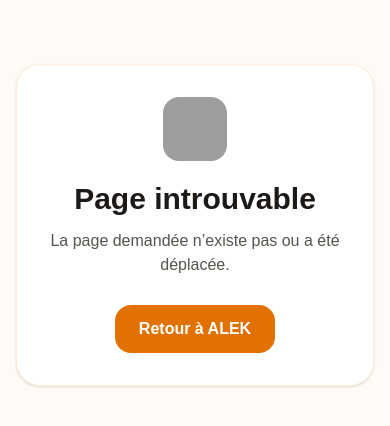
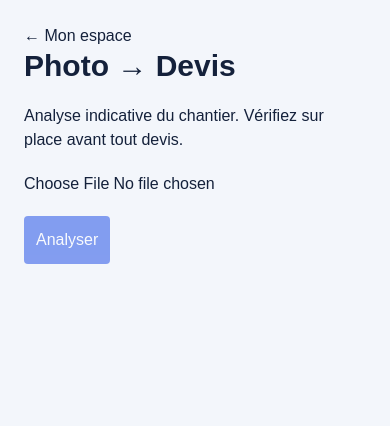
Before and after one commit to rostomiorjonikidze-dotcom/ALEK-app, a Next.js app: page /photo-devis in a window 390 px wide. Before the commit this address had no page. Shown: the top 426 px of the page. Built offline with nearby package versions, Linux system fonts and the light colour scheme; no server answers; grey boxes are pictures that could not be loaded.

Commit message:
feat: photo quote mobile upload and AI suggestions

```diff
--- /dev/null
+++ b/app/photo-devis/page.tsx
@@ -0,0 +1,9 @@
+"use client";
+import {useState} from "react";
+import Link from "next/link";
+import {supabase} from "../lib/supabase";
+export default function PhotoDevis(){
+ const [image,setImage]=useState("");const [result,setResult]=useState<any>(null);const [error,setError]=useState("");const [busy,setBusy]=useState(false);
+ async function submit(){setBusy(true);setError("");try{const {data:{session}}=await supabase.auth.getSession();if(!session)throw Error("Connexion requise");const r=await fetch("/api/photo-quote/analyze",{method:"POST",headers:{"Content-Type":"application/json",Authorization:"Bearer "+session.access_token},body:JSON.stringify({image})});const d=await r.json();if(!r.ok)throw Error(d.error);setResult(d);}catch(e){setError(e instanceof Error?e.message:"Erreur");}finally{setBusy(false);}}
+ return <main className="mx-auto max-w-3xl space-y-5 p-6"><Link href="/deshboard">← Mon espace</Link><h1 className="text-3xl font-bold">Photo → Devis</h1><p>Analyse indicative du chantier. Vérifiez sur place avant tout devis.</p><input type="file" accept="image/jpeg,image/png,image/webp" onChange={e=>{const f=e.target.files?.[0];if(!f)return;if(f.size>4000000){setError("Maximum 4 Mo");return;}const reader=new FileReader();reader.onload=()=>setImage(String(reader.result||""));reader.readAsDataURL(f);}}/>{image&&<img src={image} alt="Photo à analyser" className="max-h-56"/>}<button className="rounded bg-blue-700 p-3 text-white disabled:opacity-50" disabled={!image||busy} onClick={()=>void submit()}>{busy?"Analyse…":"Analyser"}</button>{error&&<p role="alert">{error}</p>}{result&&<section className="space-y-4"><h2 className="text-xl font-bold">{result.summary}</h2>{[["visible_issues","Constats visibles"],["suggested_tasks","Travaux possibles"],["suggested_materials","Matériaux possibles"],["questions","Points à vérifier"],["safety_notes","Précautions"]].map(([key,label])=><div key={key}><h3 className="font-bold">{label}</h3><ul className="list-disc pl-6">{(result[key]||[]).map((x:string,i:number)=><li key={i}>{x}</li>)}</ul></div>)}<p>{result.notice}</p></section>}</main>;
+}
```
